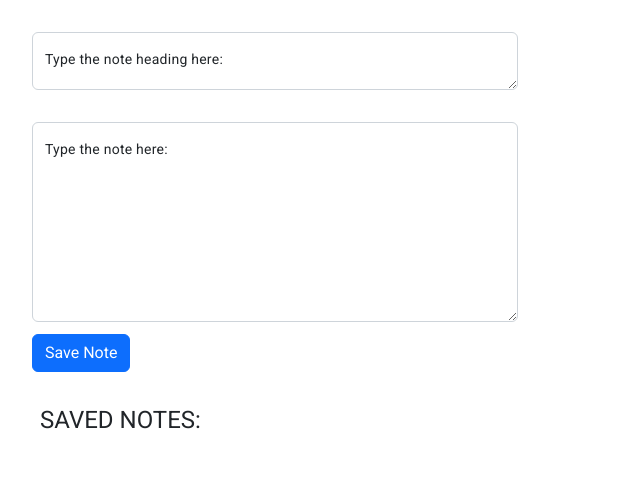
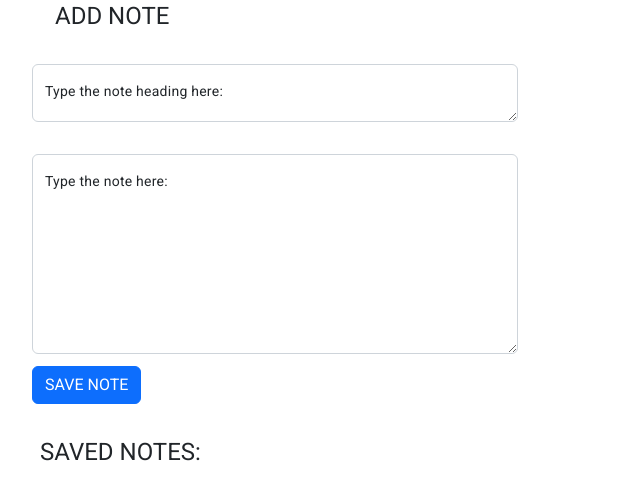
Before and after one commit to gursahib-badwal/Note-Taker, an Angular app: page / in a window 1280 px wide. Shown: the top 500 px of the page, without its empty margins (0-640 px from the left). Built offline with nearby package versions, Linux system fonts and the light colour scheme.

Commit message:
final commit

```diff
--- a/src/app/text-box/text-box.component.css
+++ b/src/app/text-box/text-box.component.css
@@ -10,5 +10,10 @@
 
 #note_heading {
     width: 40%;
+    margin-top: 0%;
+    margin-bottom: 0%;
+}
 
+h1{
+    margin-left: 55px;
 }
--- a/src/app/text-box/text-box.component.html
+++ b/src/app/text-box/text-box.component.html
@@ -1,4 +1,4 @@
-
+<h1>ADD NOTE</h1>
   <div class="form-floating">
     <textarea class="form-control" placeholder="Enter the heading here: " id="note_heading" [(ngModel)] = "temp_note.heading" > </textarea>
     <label for="note_heading">Type the note heading here:</label>
@@ -9,5 +9,5 @@
 
     <textarea class="form-control" placeholder="Leave a comment here" id="floatingTextarea" [(ngModel)] = "temp_note.text"></textarea>
     <label for="note_heading">Type the note here:</label>
-    <button class="btn btn-primary" (click)="submit()">Save Note</button>
+    <button class="btn btn-primary" (click)="submit()">SAVE NOTE</button>
   </div>
```
